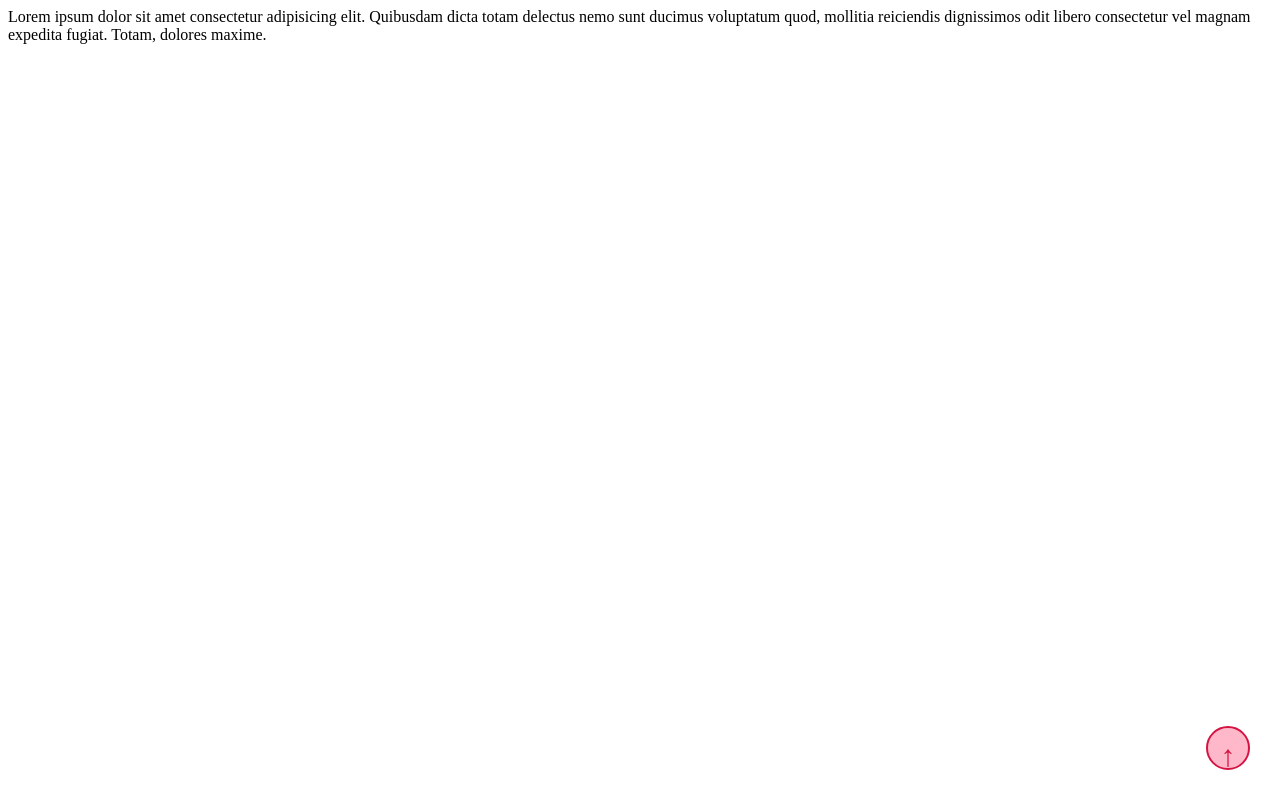
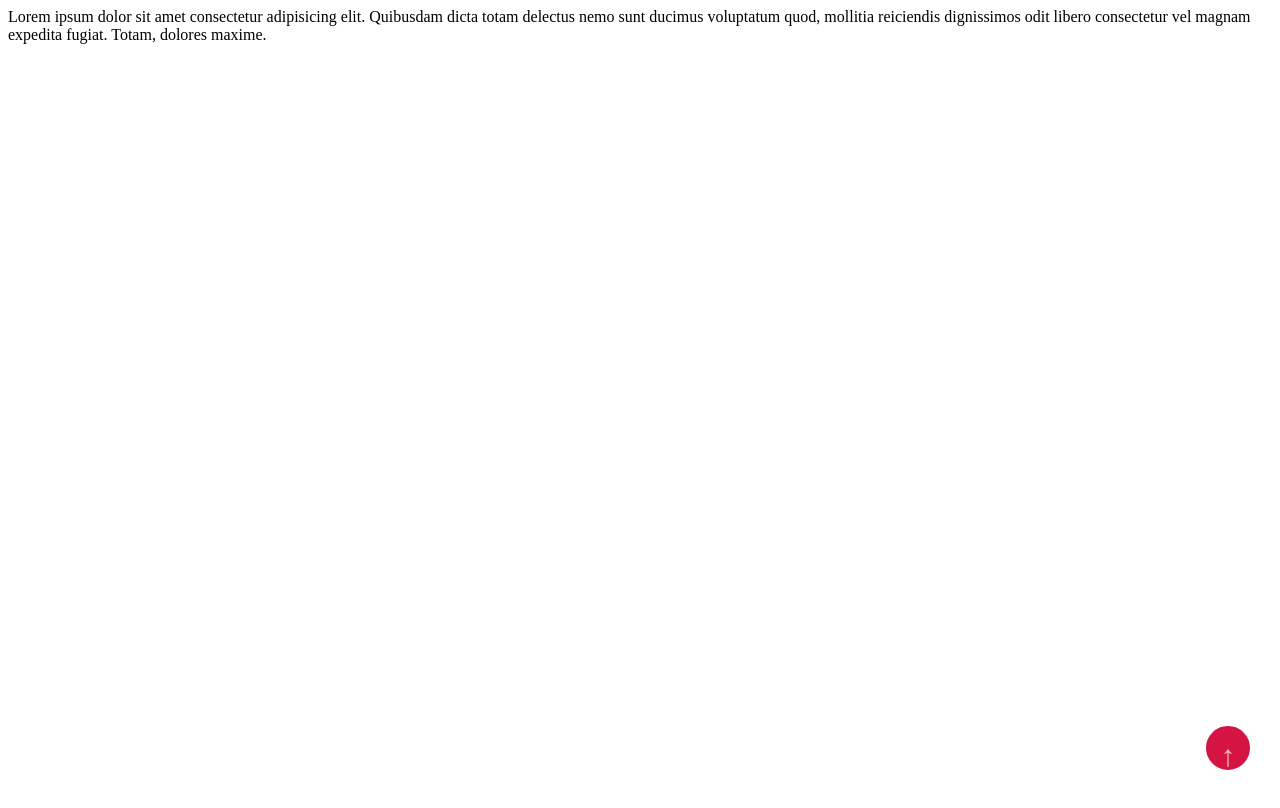
Before and after one commit to RodionShpak/our-me, a plain HTML site: page index.html in a window 1280 px wide. Shown: the top 808 px of the page. Drawn offline with Linux system fonts and the light colour scheme.

Commit message:
авапв

```diff
--- a/css/styles.css
+++ b/css/styles.css
@@ -12,14 +12,14 @@ html{
   height: 40px;
   width: 40px;
   text-align: center;
-  background: #FFB8CA;
+  background: #D41443;
   border: 2px solid #D41443;
   display: block;
   border-radius: 50%;
   text-decoration: none;
 }
 .skroll a span {
-  color: #D41443;
+  color: #FFB8CA;
   font-size: 30px;
   line-height: 55px;
   cursor: pointer;
```
